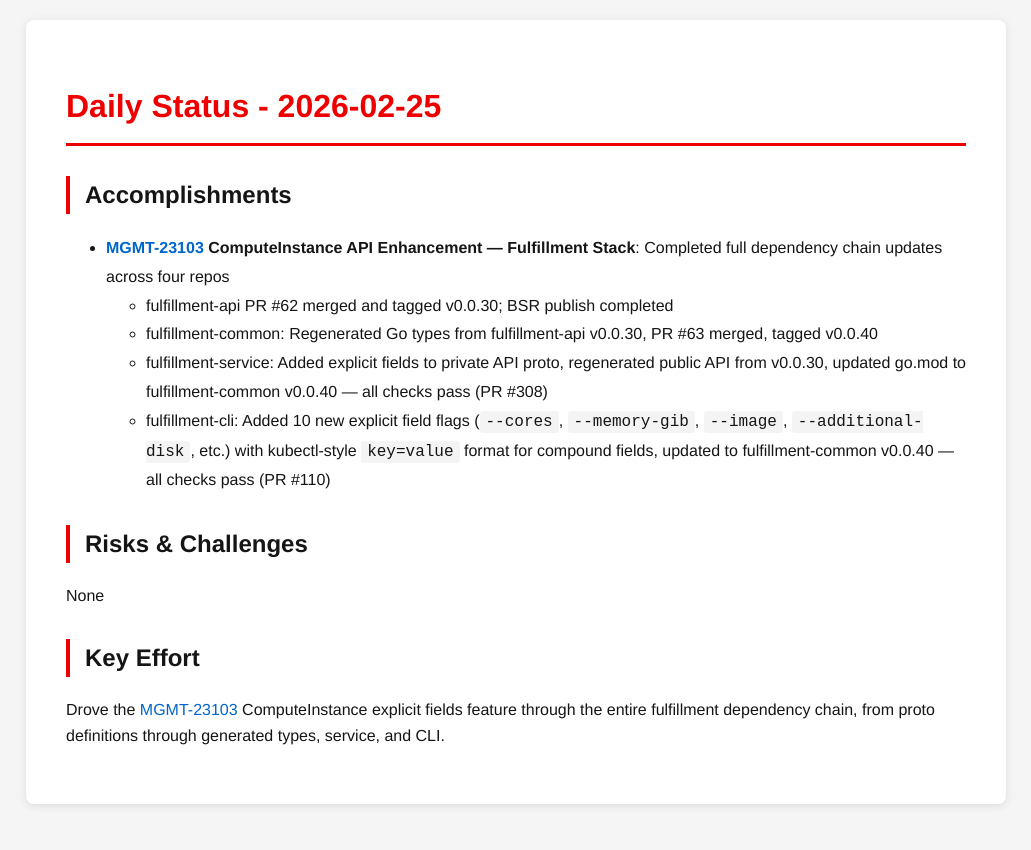
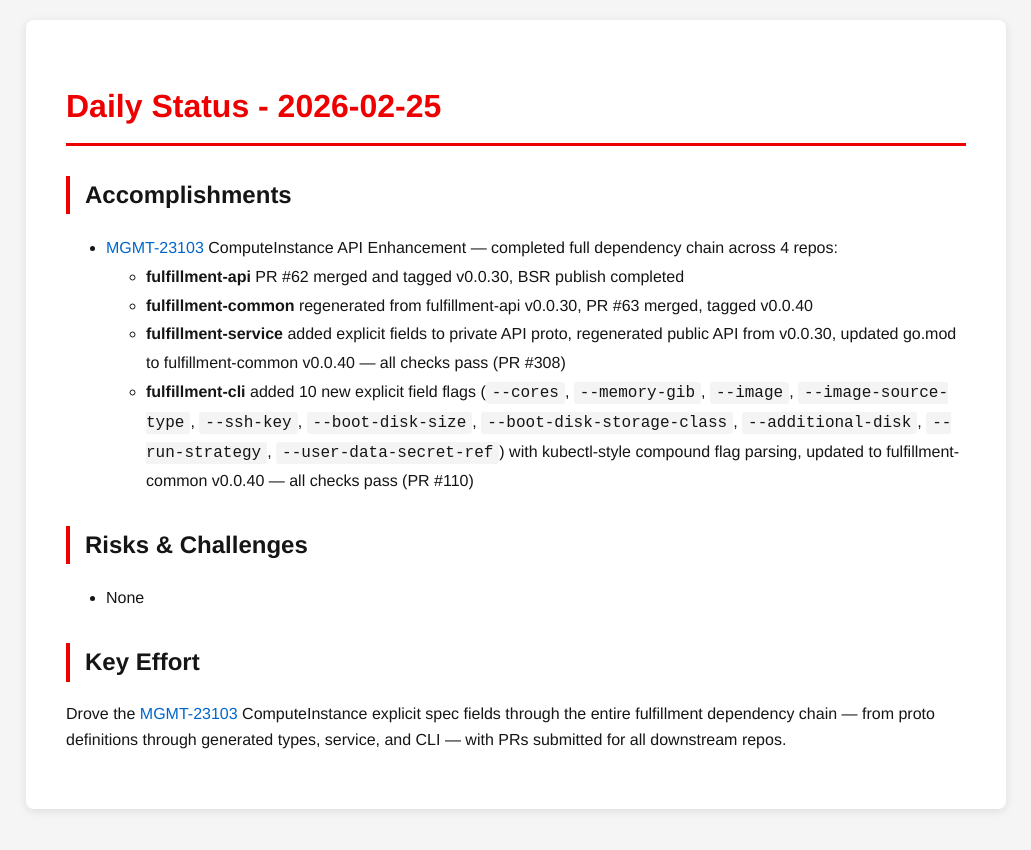
Before and after one commit to tzvatot/daily-status, a Jekyll site: the page built from 2026-02-25.md, in a window 1280 px wide. Shown: the top 850 px of the page, without its empty margins (124-1155 px from the left). Built offline with Jekyll 4.4.1, drawn with Linux system fonts in a browser that asks for light colours.

Commit message:
Daily status update - 2026-02-25

```diff
--- a/2026-02-25.md
+++ b/2026-02-25.md
@@ -8,16 +8,16 @@
 
 ## Accomplishments
 
-- **[MGMT-23103](https://issues.redhat.com/browse/MGMT-23103) ComputeInstance API Enhancement — Fulfillment Stack**: Completed full dependency chain updates across four repos
-  - fulfillment-api PR #62 merged and tagged v0.0.30; BSR publish completed
-  - fulfillment-common: Regenerated Go types from fulfillment-api v0.0.30, PR #63 merged, tagged v0.0.40
-  - fulfillment-service: Added explicit fields to private API proto, regenerated public API from v0.0.30, updated go.mod to fulfillment-common v0.0.40 — all checks pass (PR #308)
-  - fulfillment-cli: Added 10 new explicit field flags (`--cores`, `--memory-gib`, `--image`, `--additional-disk`, etc.) with kubectl-style `key=value` format for compound fields, updated to fulfillment-common v0.0.40 — all checks pass (PR #110)
+- [MGMT-23103](https://issues.redhat.com/browse/MGMT-23103) ComputeInstance API Enhancement — completed full dependency chain across 4 repos:
+  - **fulfillment-api** PR #62 merged and tagged v0.0.30, BSR publish completed
+  - **fulfillment-common** regenerated from fulfillment-api v0.0.30, PR #63 merged, tagged v0.0.40
+  - **fulfillment-service** added explicit fields to private API proto, regenerated public API from v0.0.30, updated go.mod to fulfillment-common v0.0.40 — all checks pass (PR #308)
+  - **fulfillment-cli** added 10 new explicit field flags (`--cores`, `--memory-gib`, `--image`, `--image-source-type`, `--ssh-key`, `--boot-disk-size`, `--boot-disk-storage-class`, `--additional-disk`, `--run-strategy`, `--user-data-secret-ref`) with kubectl-style compound flag parsing, updated to fulfillment-common v0.0.40 — all checks pass (PR #110)
 
 ## Risks & Challenges
 
-None
+- None
 
 ## Key Effort
 
-Drove the [MGMT-23103](https://issues.redhat.com/browse/MGMT-23103) ComputeInstance explicit fields feature through the entire fulfillment dependency chain, from proto definitions through generated types, service, and CLI.
+Drove the [MGMT-23103](https://issues.redhat.com/browse/MGMT-23103) ComputeInstance explicit spec fields through the entire fulfillment dependency chain — from proto definitions through generated types, service, and CLI — with PRs submitted for all downstream repos.
```
